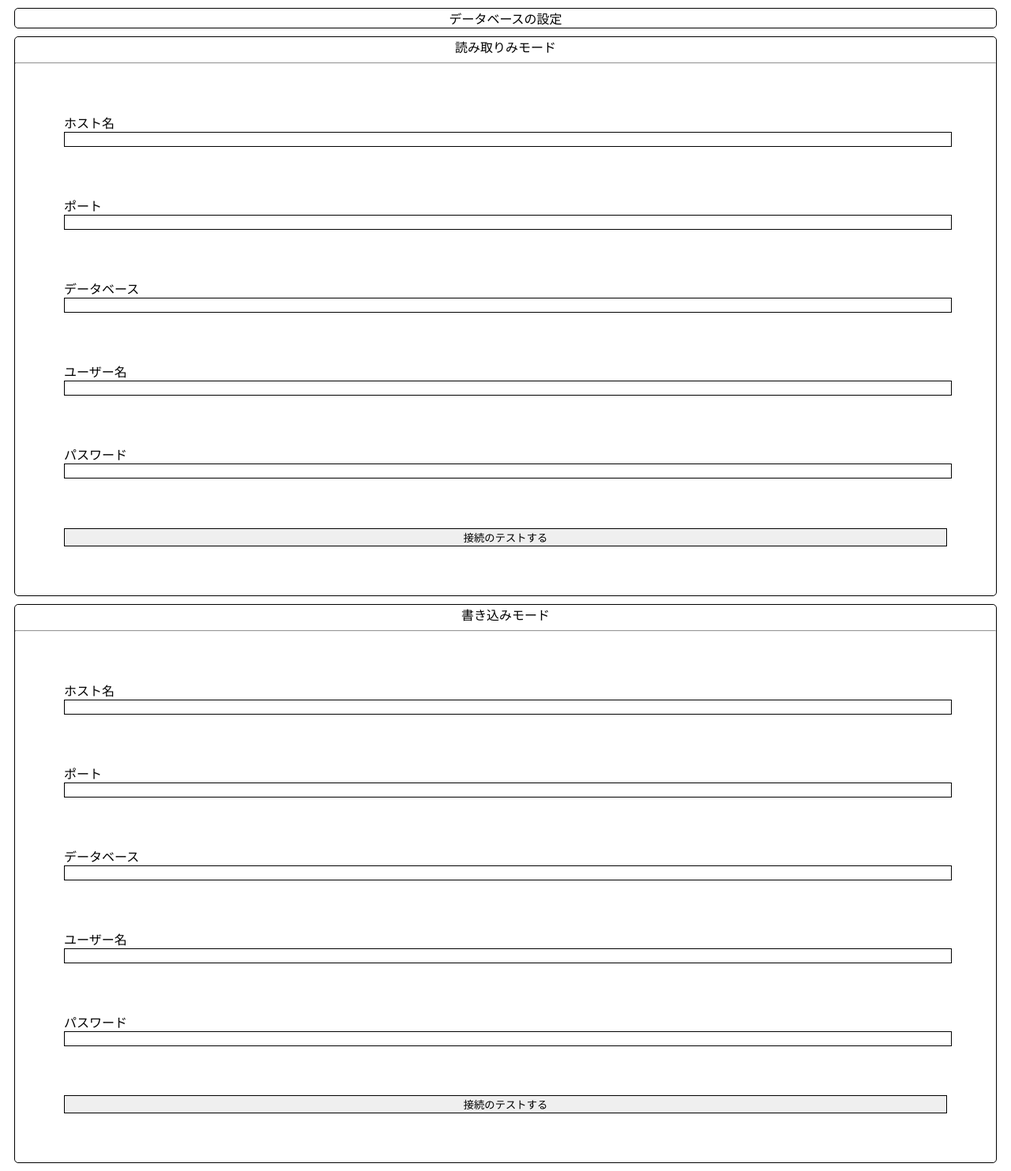
After one commit to Takeya-Yuki-Studio/Yuki-Auth-Login, a PHP site: page /install/dbconf.php in a window 1280 px wide. The commit adds this page. Shown: the whole page at 79% size. Run offline with PHP 8.4, Linux system fonts and the light colour scheme.

Commit message:
Add Install DB Check

```diff
--- a/include/common/enum_values.php
+++ b/include/common/enum_values.php
@@ -7,4 +7,5 @@ class dberror
     const SQL_EXCEPTION = "SQL EXCEPTION";
     const CONNECT_EXCEPTION = "CONNECT EXCEPTION";
     const MYSQL_NO_PREPARE_EXCEPTION = "MYSQL NO PREPARE EXCEPTION";
+    const OK = "OK";
 }
--- a/include/common/mui.php
+++ b/include/common/mui.php
@@ -3,4 +3,5 @@ include_once $_SERVER["DOCUMENT_ROOT"] . "/include/strings/config.php";
 global $LANG;
 include_once $_SERVER["DOCUMENT_ROOT"] . "/include/strings/" . $LANG . "/version.php";
 include_once $_SERVER["DOCUMENT_ROOT"] . "/include/strings/" . $LANG . "/login.php";
+include_once $_SERVER["DOCUMENT_ROOT"] . "/include/strings/" . $LANG . "/install.php";
 ?>
--- a/include/strings/config.php
+++ b/include/strings/config.php
@@ -1,5 +1,26 @@
 <?php
 
-$LANG = "ja";
+$LANGLIST = $_SERVER["HTTP_ACCEPT_LANGUAGE"];
+
+$LANG = "";
+
+$ARR = explode(",", $LANGLIST);
+
+foreach ($ARR as $LANGUAGE) {
+    $LNG = explode(";", $LANGUAGE);
+    break;
+}
+
+$LNG = $LNG[0];
+
+$LNG = explode("-", $LNG);
+
+$LNG = $LNG[0];
+
+if (strcmp($LNG, "")) {
+    $LANG = "ja";
+} else {
+    $LANG = $LNG;
+}
 
 ?>
--- /dev/null
+++ b/include/strings/ja/install.php
@@ -0,0 +1,17 @@
+<?php
+
+class install
+{
+    const dbconftitle = "データベースの設定";
+    const dbconfcss = '.conf{border: 1px solid black;border-radius: 5px; margin:10px;} .title{text-align:center;} .conf div input{display:block;width:100%;border:1px solid black} .fields{margin:5%;width:90%}';
+    const dbconfread = "読み取りみモード";
+    const dbconfwrite = "書き込みモード";
+    const host="ホスト名";
+    const db="データベース";
+    const username="ユーザー名";
+    const password="パスワード";
+    const port="ポート";
+    const testdb="接続のテストする";
+    const dbok="データベース接続に成功しました";
+    const dbfail="データベース接続に失敗しました";
+}
--- /dev/null
+++ b/install/dbconf.php
@@ -0,0 +1,94 @@
+<?php
+include_once $_SERVER["DOCUMENT_ROOT"] . "/include/common/mui.php";
+?>
+<!DOCTYPE html>
+<html>
+<head>
+    <meta http-equiv="content-type" content="text/html,charset=UTF-8"/>
+    <meta name="viewport" content="width=device-width,height=device-height, initial-scale=1, maximum-scale=1,minimum-scale=1.0,user-scalable=no" />
+    <title><?php echo install::dbconftitle; ?></title>
+    <style type="text/css"><?php echo install::dbconfcss; ?></style>
+    <script src="/include/js/jquery-2.1.4.js" language="JavaScript" type="text/javascript"></script>
+    <script language="JavaScript" type="text/javascript">
+        $(document).ready(function(){
+            $("#testr").click(function(){
+                $.ajax({
+                    type:"POST",
+                    url:"/install/testdb.php",
+                    data:{
+                        server:$("#rsrv").val(),
+                        port:$("#rport").val(),
+                        database:$("#rdb").val(),
+                        user:$("#ruid").val(),
+                        password:$("#rpwd").val()
+                    },
+                    success:function(data){
+                        alert(data);
+                    },
+                    error:function(e){
+                        alert(e.status+"("+ e.statusText+")");
+                    }
+                });
+            });
+            $("#testw").click(function(){
+                $.ajax({
+                    type: "POST",
+                    url: "/install/testdb.php",
+                    data: {
+                        server: $("#ssrv").val(),
+                        port: $("#sport").val(),
+                        database: $("#sdb").val(),
+                        user: $("#suid").val(),
+                        password: $("#spwd").val()
+                    },
+                    success: function (data) {
+                        alert(data);
+                    },
+                    error: function (e) {
+                        alert(e.status + "(" + e.statusText + ")");
+                    }
+                });
+            });
+        });
+    </script>
+</head>
+<body>
+    <div class="conf title">
+        <?php echo install::dbconftitle; ?>
+    </div>
+    <form action="dbconfig.php" method="post">
+        <div id="rdbconf" class="conf">
+            <div class="title"><?php echo install::dbconfread; ?></div>
+            <hr/>
+            <div class="fields" ><div><?php echo install::host?></div>
+            <input type="text" id="rsrv" name="rsrv" /></div>
+            <div class="fields" ><div><?php echo install::port?></div>
+            <input type="number" id="rport" name="rport" /></div>
+            <div class="fields" ><div><?php echo install::db?></div>
+            <input type="text" id="rdb" name="rdb" /></div>
+            <div class="fields" ><div><?php echo install::username?></div>
+            <input type="text" id="ruid" name="ruid" /></div>
+            <div class="fields" ><div><?php echo install::password?></div>
+            <input type="password" id="rpwd" name="rpwd" /></div>
+            <div class="fields" ><div></div>
+            <input type="button" id="testr" value="<?php echo install::testdb?>"/></div>
+        </div>
+        <div id="wdbconf" class="conf">
+            <div class="title"><?php echo install::dbconfwrite; ?></div>
+            <hr/>
+            <div class="fields" ><div><?php echo install::host?></div>
+            <input type="text" id="ssrv" name="ssrv" /></div>
+            <div class="fields" ><div><?php echo install::port?></div>
+            <input type="number" id="sport" name="sport" /></div>
+            <div class="fields" ><div><?php echo install::db?></div>
+            <input type="text" id="sdb" name="sdb" /></div>
+            <div class="fields" ><div><?php echo install::username?></div>
+            <input type="text" id="suid" name="suid" /></div>
+            <div class="fields" ><div><?php echo install::password?></div>
+            <input type="password" id="spwd" name="spwd" /></div>
+            <div class="fields" ><div></div>
+            <input type="button" id="testw" value="<?php echo install::testdb?>"/></div>
+        </div>
+    </form>
+</body>
+</html>
--- a/install/index.php
+++ b/install/index.php
@@ -4,5 +4,5 @@ include_once "checkfunc.php";
 if (!checkphp()) {
     echo "你的PHP版本过低,请先升级PHP后再试";
 } else {
-    header("location: dbconfig.php");
+    header("location: dbconf.php");
 }
```
Also changed, not shown: install/testdb.php (added, +23 -0 lines).
